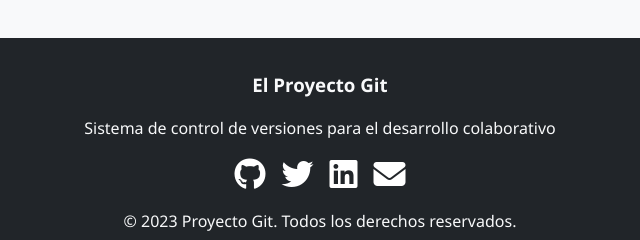
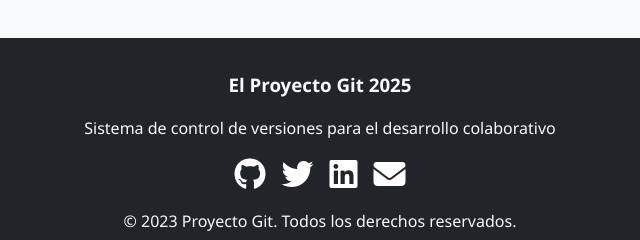
Before and after one commit to Cristian-Glez/git_lab, a plain HTML site: page index.html in a window 1280 px wide. Shown: the part 1155-1395 px from the top of the page, 320-960 px from the left. Drawn offline with Linux system fonts and the light colour scheme.

Commit message:
El cambio de 2025

```diff
--- a/index.html
+++ b/index.html
@@ -254,7 +254,7 @@
 
     <footer id="contacto">
         <div style="max-width: 800px; margin: 0 auto;">
-            <h3>El Proyecto Git </h3>
+            <h3>El Proyecto Git 2025 </h3>
             <p style="margin: 1rem 0;">Sistema de control de versiones para el desarrollo colaborativo</p>
             <div style="display: flex; justify-content: center; gap: 1rem; margin: 1rem 0;">
                 <a href="#" style="color: white;"><i class="fab fa-github fa-2x"></i></a>
```
